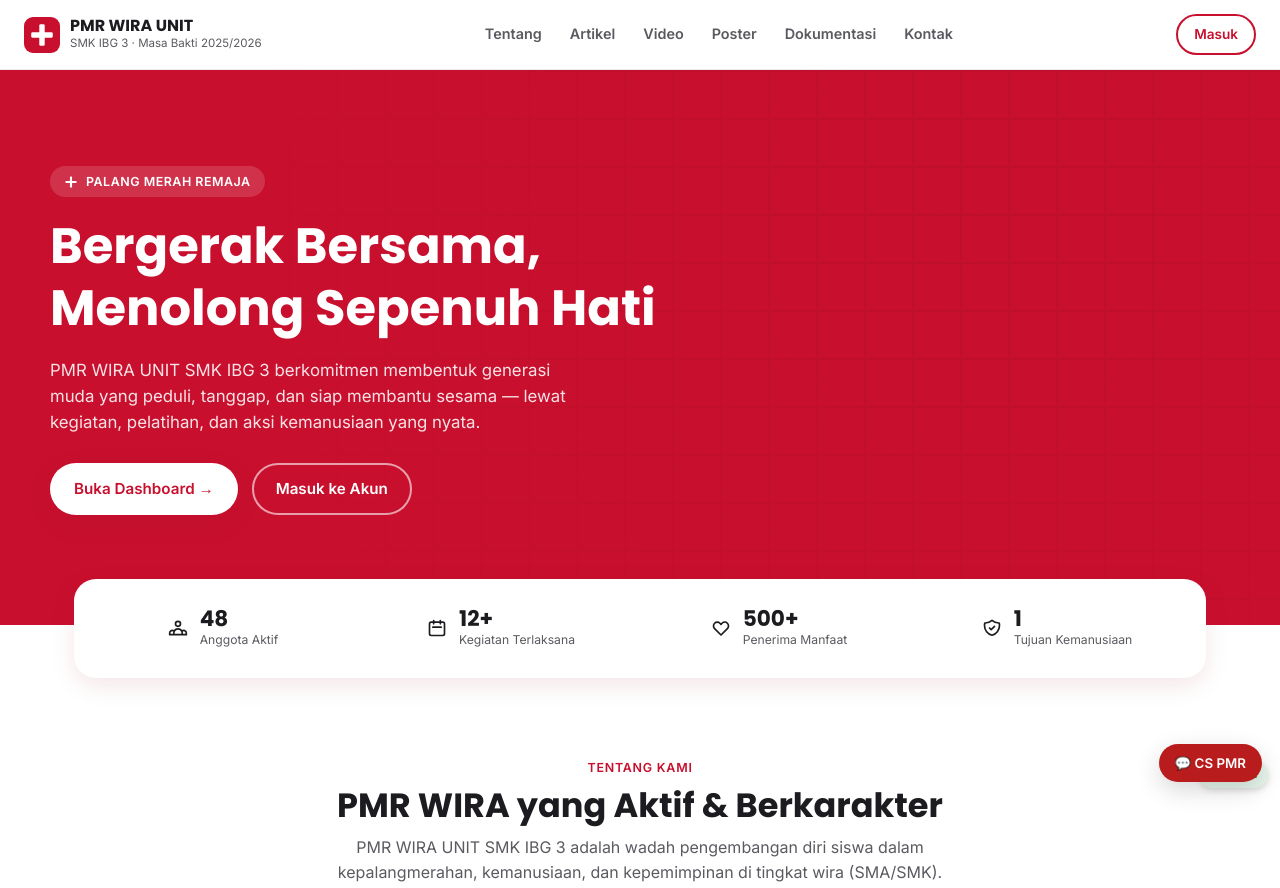
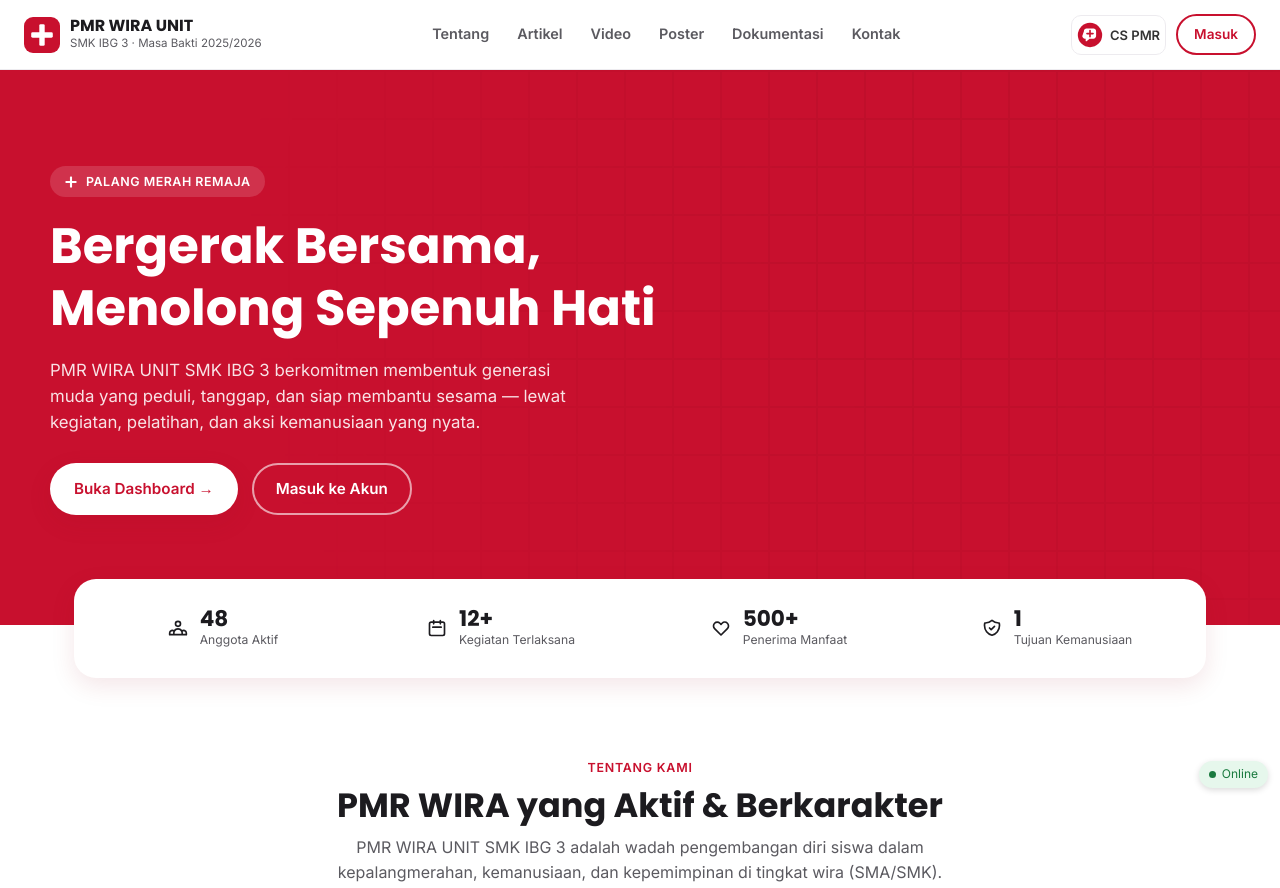
Before and after one commit to adiljayasentosa/pmribg3, a website: page index.html in a window 1280 px wide. Shown: the top 888 px of the page. Drawn offline with Linux system fonts and the light colour scheme; no server answers.

Commit message:
updateeeeeeeeee

```diff
--- a/css/dashboard.css
+++ b/css/dashboard.css
@@ -262,7 +262,7 @@
   padding:0 24px;
   position:sticky; top:0; z-index:40;
 }
-.topbar-left{ display:flex; align-items:center; gap:14px; }
+.topbar-left{ display:flex; align-items:center; gap:10px; }
 .sidebar-toggle{
   display:none;
   width:38px; height:38px;
--- a/css/landing.css
+++ b/css/landing.css
@@ -21,7 +21,8 @@
 .nav-links{ display:flex; gap:28px; }
 .nav-links a{ font-size:0.9rem; font-weight:600; color:var(--ink-soft); transition:color var(--transition); }
 .nav-links a:hover{ color:var(--pmr-red); }
-.nav-actions{ display:flex; align-items:center; gap:12px; }
+.nav-actions{ display:flex; align-items:center; gap:10px; }
+.nav-actions .pmr-cs-nav-btn{ flex:0 0 auto; }
 .nav-toggle{
   display:none;
   width:40px; height:40px;
@@ -432,6 +433,7 @@
   .nav-links.open{ display:flex; }
   .nav-toggle{ display:flex; }
   .nav-actions .btn-outline{ display:none; }
+  .nav-actions .pmr-cs-nav-btn{ display:inline-flex; }
 }
 
 /* =========================================================
--- a/js/cs-bot.js
+++ b/js/cs-bot.js
@@ -1,17 +1,20 @@
 /* =========================================================
    CS BOT — PMR WIRA UNIT SMK IBG 3
-   Frontend ringan. API key tidak pernah dikirim ke browser.
+   Tombol berada di navbar. API key tidak pernah dikirim ke browser.
    ========================================================= */
 (function initCsBot(){
   if (document.getElementById('pmr-csbot-root')) return;
 
   const style = document.createElement('style');
   style.textContent = `
-    #pmr-csbot-root{position:fixed;right:18px;bottom:18px;z-index:9999;font-family:inherit}
-    #pmr-csbot-toggle{border:0;border-radius:999px;padding:11px 16px;background:var(--primary,#b91c1c);color:#fff;font-weight:700;box-shadow:0 8px 25px rgba(0,0,0,.16);cursor:pointer}
-    #pmr-csbot-panel{display:none;width:min(360px,calc(100vw - 28px));height:min(520px,calc(100vh - 100px));background:#fff;border:1px solid rgba(0,0,0,.08);border-radius:18px;box-shadow:0 16px 50px rgba(0,0,0,.2);overflow:hidden;margin-bottom:10px}
+    .pmr-cs-nav-btn{width:40px;height:40px;padding:5px;border:1px solid var(--gray-200,#e5e7eb);background:var(--white,#fff);border-radius:10px;display:inline-flex;align-items:center;justify-content:center;cursor:pointer;transition:transform .15s ease,box-shadow .15s ease,border-color .15s ease}
+    .pmr-cs-nav-btn:hover{transform:translateY(-1px);box-shadow:0 5px 16px rgba(0,0,0,.10);border-color:rgba(200,16,46,.35)}
+    .pmr-cs-nav-btn img{width:26px;height:26px;display:block}.pmr-cs-nav-label{font-size:13px;font-weight:700;color:#333;white-space:nowrap}.pmr-cs-nav-btn{width:auto;min-width:40px;gap:7px}.pmr-cs-nav-btn img{flex:0 0 auto}
+    #pmr-csbot-root{position:fixed;right:18px;bottom:18px;z-index:9999;font-family:inherit;pointer-events:none}
+    #pmr-csbot-panel{display:none;width:min(360px,calc(100vw - 28px));height:min(520px,calc(100vh - 100px));background:#fff;border:1px solid rgba(0,0,0,.08);border-radius:18px;box-shadow:0 16px 50px rgba(0,0,0,.2);overflow:hidden;margin-bottom:10px;pointer-events:auto}
     #pmr-csbot-panel.open{display:flex;flex-direction:column}
     .pmr-cs-head{padding:14px 16px;border-bottom:1px solid #eee;display:flex;justify-content:space-between;align-items:center}
+    .pmr-cs-head-main{display:flex;align-items:center;gap:10px}.pmr-cs-head-logo{width:32px;height:32px;border-radius:9px}
     .pmr-cs-head strong{font-size:15px}.pmr-cs-head span{display:block;color:#777;font-size:11px;margin-top:2px}
     #pmr-cs-close{border:0;background:transparent;font-size:20px;cursor:pointer;color:#777}
     #pmr-cs-messages{flex:1;overflow:auto;padding:14px;background:#f7f7f8;display:flex;flex-direction:column;gap:9px}
@@ -19,20 +22,45 @@
     .pmr-cs-msg.bot{background:#fff;border:1px solid #eee;align-self:flex-start}.pmr-cs-msg.user{background:#b91c1c;color:#fff;align-self:flex-end}
     .pmr-cs-form{padding:10px;border-top:1px solid #eee;display:flex;gap:7px}.pmr-cs-form input{flex:1;min-width:0;border:1px solid #ddd;border-radius:12px;padding:9px 10px}.pmr-cs-form button{border:0;border-radius:12px;padding:0 13px;background:#b91c1c;color:#fff;font-weight:700;cursor:pointer}
     .pmr-cs-form button:disabled{opacity:.55;cursor:not-allowed}
+    @media(max-width:760px){.pmr-cs-nav-btn{width:40px;height:40px;padding:5px;gap:0}.pmr-cs-nav-label{display:none}}
     @media(max-width:480px){#pmr-csbot-root{right:12px;bottom:12px}}
   `;
   document.head.appendChild(style);
 
   const root=document.createElement('div'); root.id='pmr-csbot-root';
-  root.innerHTML=`<div id="pmr-csbot-panel"><div class="pmr-cs-head"><div><strong>CS PMR</strong><span>Asisten informasi website</span></div><button id="pmr-cs-close" aria-label="Tutup">×</button></div><div id="pmr-cs-messages"><div class="pmr-cs-msg bot">Halo. Saya bisa membantu menjelaskan cara menggunakan fitur website PMR.</div></div><form class="pmr-cs-form" id="pmr-cs-form"><input id="pmr-cs-input" maxlength="1000" placeholder="Tulis pertanyaan…" autocomplete="off"><button id="pmr-cs-send" type="submit">Kirim</button></form></div><button id="pmr-csbot-toggle" type="button">💬 CS PMR</button>`;
+  root.innerHTML=`<div id="pmr-csbot-panel"><div class="pmr-cs-head"><div class="pmr-cs-head-main"><img class="pmr-cs-head-logo" src="assets/cs-bot-logo.svg" alt="Logo CS PMR"><div><strong>CS PMR</strong><span>Asisten informasi website</span></div></div><button id="pmr-cs-close" aria-label="Tutup">×</button></div><div id="pmr-cs-messages"><div class="pmr-cs-msg bot">Halo. Saya bisa membantu menjelaskan cara menggunakan fitur website PMR.</div></div><form class="pmr-cs-form" id="pmr-cs-form"><input id="pmr-cs-input" maxlength="1000" placeholder="Tulis pertanyaan…" autocomplete="off"><button id="pmr-cs-send" type="submit">Kirim</button></form></div>`;
   document.body.appendChild(root);
 
+  function mountTrigger(container, insertBeforeFirst=false){
+    if (!container || container.querySelector('.pmr-cs-nav-btn')) return false;
+    const btn=document.createElement('button');
+    btn.type='button'; btn.className='pmr-cs-nav-btn'; btn.setAttribute('aria-label','Buka CS PMR'); btn.title='CS PMR';
+    btn.innerHTML='<img src="assets/cs-bot-logo.svg" alt="CS PMR"><span class="pmr-cs-nav-label">CS PMR</span>';
+    if (insertBeforeFirst && container.firstElementChild) container.insertBefore(btn,container.firstElementChild);
+    else container.appendChild(btn);
+    btn.addEventListener('click',togglePanel);
+    return true;
+  }
+
+  const navActions=document.querySelector('.nav-actions');
+  const topbarRight=document.querySelector('.topbar-right');
+  const topbarLeft=document.querySelector('.topbar-left');
+  if (navActions) mountTrigger(navActions,true);
+  else if (topbarRight) mountTrigger(topbarRight,true);
+  else if (topbarLeft) mountTrigger(topbarLeft);
+  else {
+    const fallback=document.createElement('button');
+    fallback.type='button'; fallback.className='pmr-cs-nav-btn'; fallback.setAttribute('aria-label','Buka CS PMR');
+    fallback.innerHTML='<img src="assets/cs-bot-logo.svg" alt="CS PMR">';
+    fallback.addEventListener('click',togglePanel);
+    document.body.appendChild(fallback);
+  }
+
   const panel=root.querySelector('#pmr-csbot-panel'), msgs=root.querySelector('#pmr-cs-messages'), form=root.querySelector('#pmr-cs-form'), input=root.querySelector('#pmr-cs-input'), send=root.querySelector('#pmr-cs-send');
-  root.querySelector('#pmr-csbot-toggle').onclick=()=>{panel.classList.toggle('open'); if(panel.classList.contains('open')) input.focus()};
+  function togglePanel(){panel.classList.toggle('open'); if(panel.classList.contains('open')) input.focus()}
   root.querySelector('#pmr-cs-close').onclick=()=>panel.classList.remove('open');
-
   function add(text,who){const d=document.createElement('div');d.className='pmr-cs-msg '+who;d.textContent=text;msgs.appendChild(d);msgs.scrollTop=msgs.scrollHeight;return d}
-  form.addEventListener('submit',async e=>{
+  form.addEventListener('submit',async(e)=>{
     e.preventDefault(); const message=input.value.trim(); if(!message||send.disabled)return;
     add(message,'user'); input.value=''; send.disabled=true; input.disabled=true;
     const loading=add('Mengetik…','bot');
```
Also changed, not shown: assets/cs-bot-logo.svg (added).
